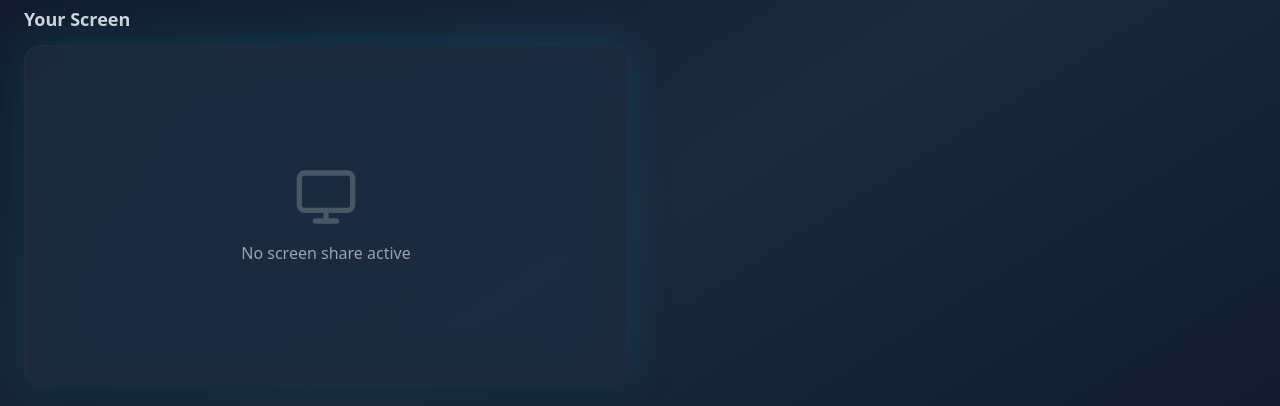
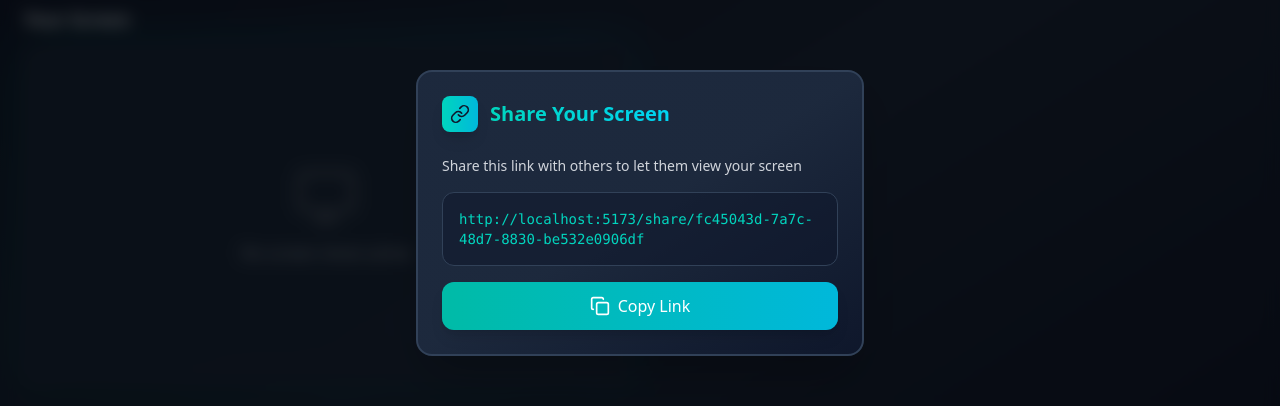
Before and after one commit to JamesJunto/ViewSync, a React (Vite) app: page / in a window 1280 px wide. Shown: the part 187-593 px from the top of the page. Built offline with nearby package versions, Linux system fonts and the light colour scheme; no server answers.

Commit message:
fix some of bugs

```diff
--- a/src/App.jsx
+++ b/src/App.jsx
@@ -1,6 +1,6 @@
 import { BrowserRouter as Router, Routes, Route } from "react-router-dom";
-import Base from "./features/screenshare/OffererUI";
-import RemotePeer from "./features/screenshare/remoteUI";
+import Base from "./features/components/OffererUI";
+import RemotePeer from "./features/components/remoteUI";
 import ChatWidget from "./features/chat/chatUI";
 
 const App = () => {
--- a/src/backend/connection.js
+++ b/src/backend/connection.js
@@ -1,11 +1,10 @@
 import { remoteVideoRef } from "../features/screenshare/useScreenShare";
-
 const configuration = {
   iceServers: [
     {
-      urls:['stun:stun1.l.google.com:19302', 'stun:stun2.l.google.com:19302']
-    }
-    ],
+      urls: ["stun:stun1.l.google.com:19302", "stun:stun2.l.google.com:19302"],
+    },
+  ],
 };
 
 export const peerConnection = new RTCPeerConnection(configuration);
@@ -17,7 +16,7 @@ peerConnection.onicecandidate = (event) => {
   if (event.candidate) {
     socket.send(
       JSON.stringify({
-        type: "candidate-sh",
+        type: "candidate",
         candidate: event.candidate,
       })
     );
@@ -39,6 +38,11 @@ socket.onmessage = async (event) => {
       if (peerConnection.signalingState === "have-local-offer") {
         console.log("Received answer:", data.answer);
         await peerConnection.setRemoteDescription(data.answer);
+
+        for (let candidate of pendingCandidates) {
+          await peerConnection.addIceCandidate(candidate);
+        }
+        pendingCandidates = [];
       }
       break;
 
@@ -78,7 +82,7 @@ const handleOffer = async (offer) => {
     },
   });
 
-console.log("Answer sent to server", answer);
+  console.log("Answer sent to server", answer);
 };
 
 export const makeOffer = async () => {
@@ -102,16 +106,11 @@ export const makeOffer = async () => {
 
 const sendWhenReady = (message) => {
   const sendMsg = () => socket.send(JSON.stringify(message));
-  const buffAm = 1024;
-
-  if (socket.bufferedAmount < buffAm) {
-    console.log("Buff amount",socket.bufferedAmount)
+    console.log("Buff amount", socket.bufferedAmount);
     if (socket.readyState === WebSocket.OPEN) {
       sendMsg();
     } else {
       socket.onopen = sendMsg;
-      console.log("Sending", message)
+      console.log("Sending", message);
     }
   }
-
-};
--- a/src/features/screenshare/OffererUI.jsx
+++ b/src/features/components/OffererUI.jsx
@@ -1,8 +1,8 @@
 import { useState, useEffect } from "react";
-import { setupRemoteTrackListener } from "./controls.js";
-import useScreenShare from "./useScreenShare.js";
-import { connectionMonitoring } from "./monitoring/connectionMonitor.js";
-import LinkModal from "../components/linkModal.jsx";
+import { setupRemoteTrackListener } from "../screenshare/controls.js";
+import useScreenShare from "../screenshare/useScreenShare.js";
+import { connectionMonitoring } from "../screenshare/monitoring/connectionMonitor.js";
+import LinkModal from "./linkModal.jsx";
 
 import {
   Play,
@@ -17,7 +17,7 @@ const Base = () => {
   const [isPaused, setIsPaused] = useState(false);
   const [muted, setIsMuted] = useState(false);
   const [ready, setReady] = useState(false);
-  const [showModal, setShowModal] = useState(false); // 🔹 controls modal visibility
+  const [showModal, setShowModal] = useState(false);
 
   const {
     localVideoRef,
@@ -27,17 +27,23 @@ const Base = () => {
     handleStop,
     handleVolumeChange,
     remoteVideoRef,
+    disabled,
   } = useScreenShare();
 
-
-  useEffect(() => {
-    if (remoteVideoRef?.current) {
-      setupRemoteTrackListener(remoteVideoRef);
-    }
-  }, [remoteVideoRef]);
+useEffect(() => {
+  setupRemoteTrackListener(remoteVideoRef);
+  console.log("Remote track listener set up");
+}, []);
 
   useEffect(() => {
     connectionMonitoring(setReady);
+  }, []);
+
+  useEffect(() => {
+    setShowModal(true);
+    alert(
+      "Please make sure the peer has copied and opened the link in their browser before starting screen share."
+    );
   }, []);
 
   return (
@@ -69,17 +75,13 @@ const Base = () => {
         {/* Controls */}
         <div className="flex flex-wrap gap-3 mb-8">
           <button
-            onClick={() => {
-              handleStart();
-              setShowModal(true); // 🔹 show modal after starting share
-            }}
+            onClick={handleStart}
             disabled={isSharing}
             className="flex items-center gap-2 bg-gradient-to-r from-teal-500 to-cyan-500 hover:from-teal-600 hover:to-cyan-600 disabled:from-gray-600 disabled:to-gray-700 disabled:cursor-not-allowed text-white font-medium px-6 py-3 rounded-xl shadow-lg hover:shadow-xl transition-all duration-200 transform hover:scale-105 active:scale-95"
           >
             <Monitor className="w-5 h-5" />
             Start Sharing
           </button>
-
 
           <button
             onClick={handleStop}
@@ -192,8 +194,15 @@ const Base = () => {
           </div>
         </div>
       </div>
-
-      {showModal && <LinkModal onClose={() => setShowModal(false)} />}
+      {showModal && (
+        <LinkModal
+          onCopied={() => {
+            setTimeout(() => {
+              setShowModal(false);
+            }, 800);
+          }}
+        />
+      )}
     </div>
   );
 };
--- a/src/features/components/linkModal.jsx
+++ b/src/features/components/linkModal.jsx
@@ -1,8 +1,8 @@
-import { useState, useEffect } from 'react';
-import useLinkProvider from '../generateLink';
-import { Link, Copy, Check, X } from 'lucide-react';
+import { useState, useEffect } from "react";
+import useLinkProvider from "../generateLink";
+import { Link, Copy, Check, X } from "lucide-react";
 
-const LinkModal = ({ onClose }) => {
+const LinkModal = ({ onClose, onCopied }) => {
   const [copied, setCopied] = useState(false);
 
   const { shareLink } = useLinkProvider();
@@ -10,15 +10,16 @@ const LinkModal = ({ onClose }) => {
   const copyToClipboard = () => {
     navigator.clipboard.writeText(shareLink);
     setCopied(true);
+    onCopied(true);
     setTimeout(() => setCopied(false), 2000);
   };
 
   useEffect(() => {
     const handleEscape = (e) => {
-      if (e.key === 'Escape') onClose();
+      if (e.key === "Escape") onClose();
     };
-    window.addEventListener('keydown', handleEscape);
-    return () => window.removeEventListener('keydown', handleEscape);
+    window.addEventListener("keydown", handleEscape);
+    return () => window.removeEventListener("keydown", handleEscape);
   }, [onClose]);
 
   return (
@@ -41,12 +42,6 @@ const LinkModal = ({ onClose }) => {
               Share Your Screen
             </h2>
           </div>
-          <button
-            onClick={onClose}
-            className="text-gray-400 hover:text-white transition-colors p-1 hover:bg-slate-700 rounded-lg"
-          >
-            <X className="w-5 h-5" />
-          </button>
         </div>
 
         {/* Content */}
@@ -55,12 +50,12 @@ const LinkModal = ({ onClose }) => {
         </p>
 
         {/* Link Display */}
-        <div className="bg-slate-900/50 border border-slate-700 rounded-xl p-4 mb-4 hover:border-teal-500/50 transition-colors">
+        <div className="bg-slate-900/50 border border-slate-700 rounded-xl p-4 mb-4 hover:border-teal-500/50 transition-colors select-none">
           <a
             href={shareLink}
             target="_blank"
             rel="noopener noreferrer"
-            className="text-teal-400 hover:text-teal-300 font-mono text-sm break-all block transition-colors"
+            className="text-teal-400 hover:text-teal-300 font-mono text-sm break-all block transition-colors pointer-events-none"
           >
             {shareLink}
           </a>
--- a/src/features/screenshare/remoteUI.jsx
+++ b/src/features/components/remoteUI.jsx
@@ -1,6 +1,6 @@
 import { useState,useEffect } from "react";
-import useScreenShare from "./useScreenShare.js";
-import { connectionMonitoring } from "./monitoring/connectionMonitor.js";
+import useScreenShare from "../screenshare/useScreenShare.js";
+import { connectionMonitoring } from "../screenshare/monitoring/connectionMonitor.js";
 import { useParams } from "react-router-dom";
 import {
   Play,
@@ -17,7 +17,7 @@ const RemotePeer = () => {
   const [ready, setReady] = useState(false);
 
   const { id } = useParams();
-  console.log("RemotePeer ID:", id); // Debugging line
+  console.log("RemotePeer ID:", id);
 
   console.log("Viewing screen share with ID:", id);
    useEffect(() => {
--- a/src/features/screenshare/controls.js
+++ b/src/features/screenshare/controls.js
@@ -1,5 +1,4 @@
 import { peerConnection, makeOffer, socket } from "../../backend/connection";
-
 
 let stream;
 
@@ -14,7 +13,16 @@ export const startScreenShare = async (videoRef) => {
       peerConnection.addTrack(track, stream);
     });
 
-    if (socket.readyState == WebSocket.OPEN) {
+      if (socket.readyState === WebSocket.OPEN) {
+      await makeOffer();
+      console.log("Offer sent to server");
+    } else {
+      socket.addEventListener('open', async () => {
+        await makeOffer();
+        console.log("Offer sent after connection opened");
+      }, { once: true });
+    }
+ if (socket.readyState == WebSocket.OPEN) {
       await makeOffer();
       console.log("Client is connected to the server");
     }
@@ -42,26 +50,23 @@ export const setupRemoteTrackListener = (remoteVideoRef) => {
   }
 };
 
-export const stopScreenShare = (videoRef, remoteVideoRef) => {
+export const stopScreenShare = (videoRef) => {
   try {
-    if (videoRef?.current && videoRef.current.srcObject) {
-      videoRef.current.srcObject = null;
-      peerConnection.getSenders().forEach((sender) => {
-        if (sender.track && sender.track.kind === "video") {
-          peerConnection.removeTrack(sender);
-          console.log("Tracks removed")
-        }
-      });
-      socket.send(JSON.stringify({ type: "stop" }));
+    if (stream) {
+      stream.getTracks().forEach((track) => track.stop());
     }
 
-    if (stream) {
-      stream.getTracks().forEach((t) => t.stop());
+    peerConnection.getSenders().forEach((sender) => {
+      if (sender.track) {
+        peerConnection.removeTrack(sender);
+      }
+    });
+
+    if (videoRef?.current) {
+      videoRef.current.srcObject = null;
     }
 
-    if (remoteVideoRef?.current && remoteVideoRef.current.srcObject) {
-      remoteVideoRef.current.srcObject = null;
-    }
+    socket.send(JSON.stringify({ type: "stop" }));
 
   } catch (err) {
     console.error("Error stopping screen share:", err);
--- a/src/features/screenshare/useScreenShare.js
+++ b/src/features/screenshare/useScreenShare.js
@@ -1,4 +1,4 @@
-import { useState  } from "react";
+import { useState } from "react";
 import { startScreenShare, stopScreenShare } from "./controls.js";
 
 export const localVideoRef = { current: null };
@@ -9,8 +9,12 @@ const useScreenShare = () => {
   const [volume, setVolume] = useState(0);
 
   const handleStart = async () => {
-    await startScreenShare(localVideoRef);
-    setIsSharing(true);
+    const stream = await startScreenShare(localVideoRef);
+    if (stream) {
+      setIsSharing(true);
+      return stream;
+    }
+    return null;
   };
 
   const handleStop = () => {
@@ -29,12 +33,12 @@ const useScreenShare = () => {
 
   return {
     localVideoRef,
+    remoteVideoRef,
     isSharing,
     volume,
     handleStart,
     handleStop,
     handleVolumeChange,
-    remoteVideoRef,
   };
 };
 
```
